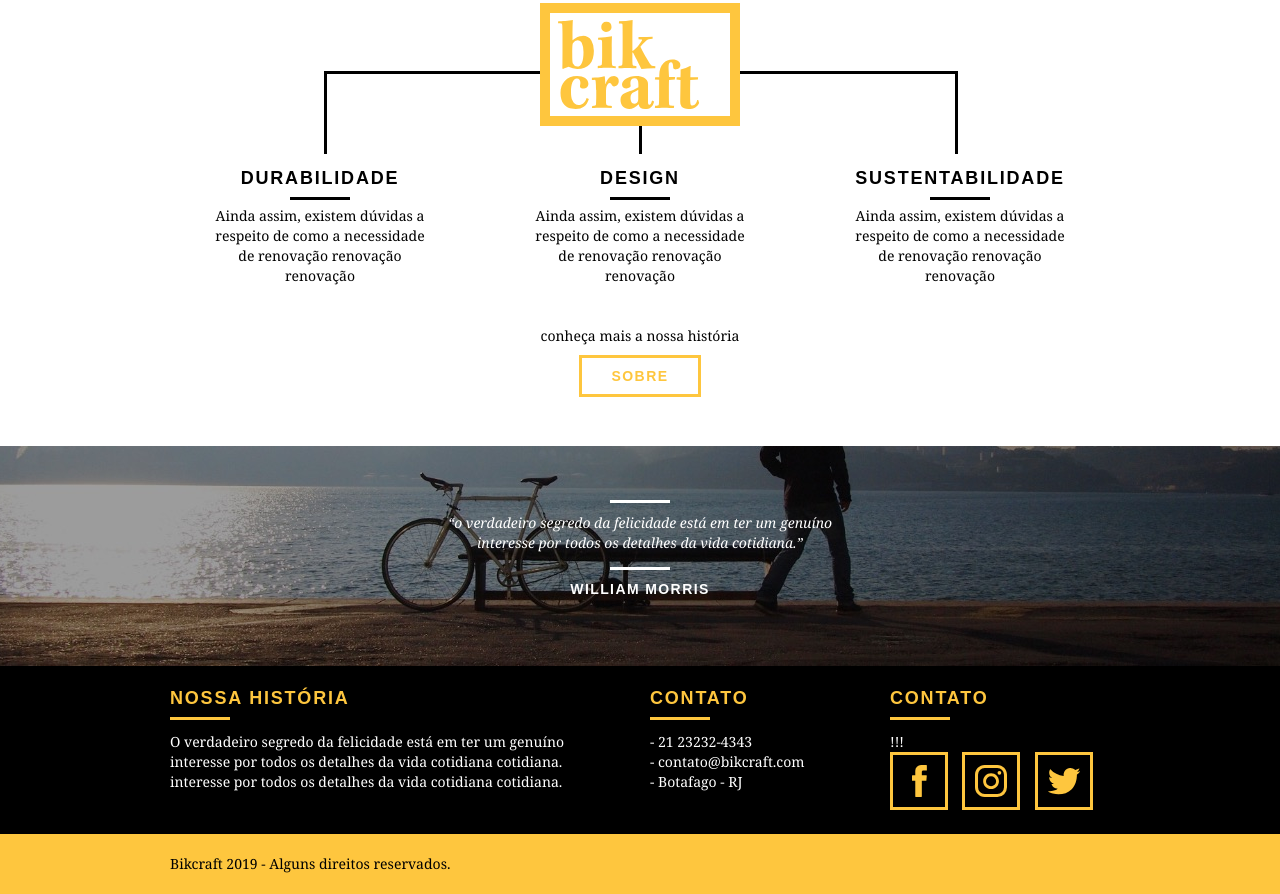
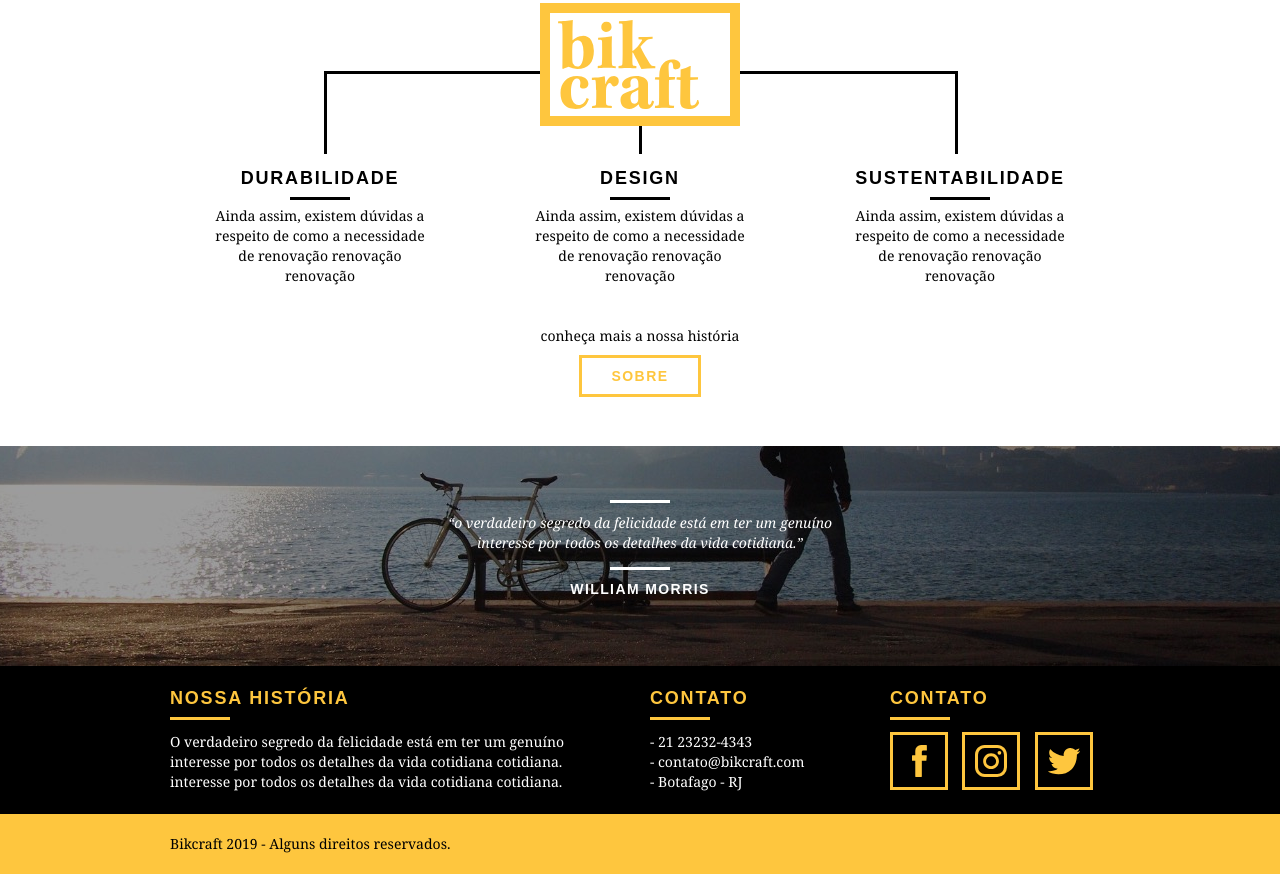
Before and after one commit to Monaliisa/bickcraft, a plain HTML site: page web/index.html in a window 1280 px wide. Shown: the part 2074-2968 px from the top of the page. Drawn offline with Linux system fonts and the light colour scheme.

Commit message:
correcao da secao contato

```diff
--- a/web/index.html
+++ b/web/index.html
@@ -142,7 +142,6 @@
 
 				<div class="grid-4 footer_redes">
 					<h3>Contato</h3>
-					<p>!!!</p>
 					<ul>
 						<li><a href="http://facebook.com" target="_blank"><img src="img/redes-sociais/facebook.svg"></a></li>
 						<li><a href="http://instagram.com" target="_blank"><img src="img/redes-sociais/instagram.svg"></a></li>
```
